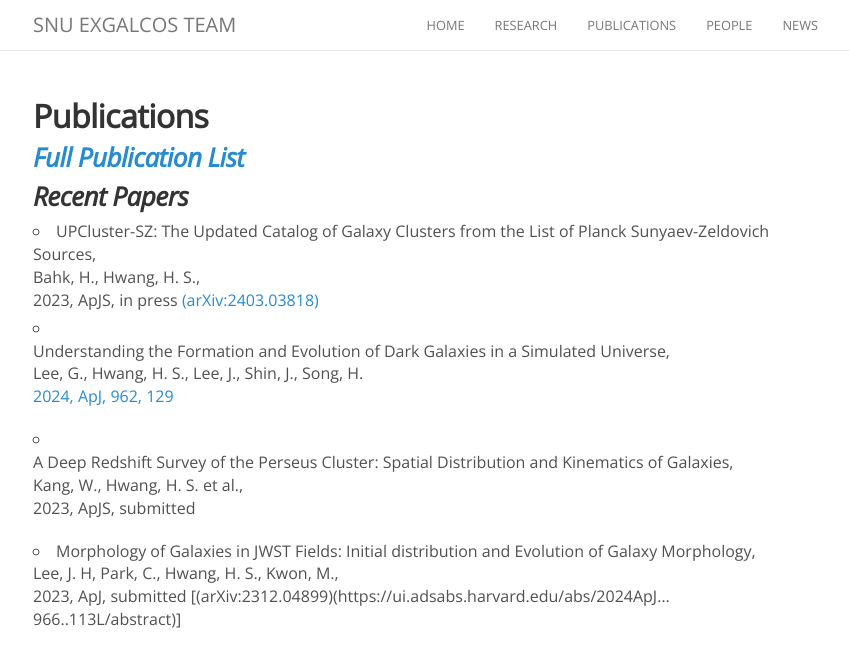
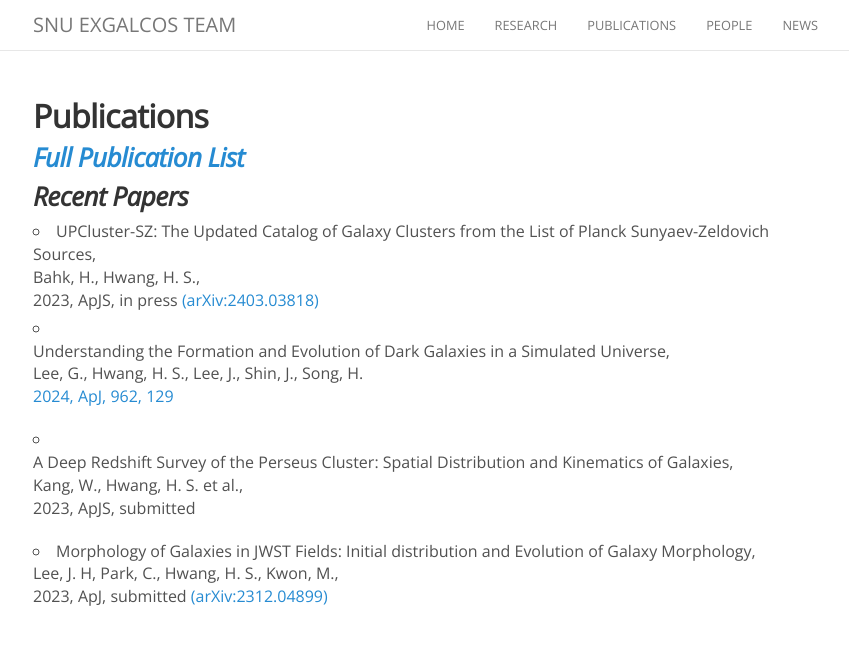
Before and after one commit to exgalcos/exgalcos.github.io, a Jekyll site: the page built from publications.md, in a window 1280 px wide. Shown: the top 667 px of the page, without its empty margins (222-1071 px from the left). Built offline with Jekyll 4.4.1, drawn with Linux system fonts in a browser that asks for light colours; nearby versions of some CDN libraries; comment, search, counter and statistics services are not loaded.

Commit message:
Update publications.md

```diff
--- a/publications.md
+++ b/publications.md
@@ -23,4 +23,4 @@ Kang, W., Hwang, H. S. et al.,<br>
 
 * Morphology of Galaxies in JWST Fields: Initial distribution and Evolution of Galaxy Morphology,<br>
 Lee, J. H, Park, C., Hwang, H. S., Kwon, M.,<br>
-2023, ApJ, submitted [(arXiv:2312.04899)(https://ui.adsabs.harvard.edu/abs/2024ApJ...966..113L/abstract)]
+2023, ApJ, submitted [(arXiv:2312.04899)](https://ui.adsabs.harvard.edu/abs/2024ApJ...966..113L/abstract)
```
